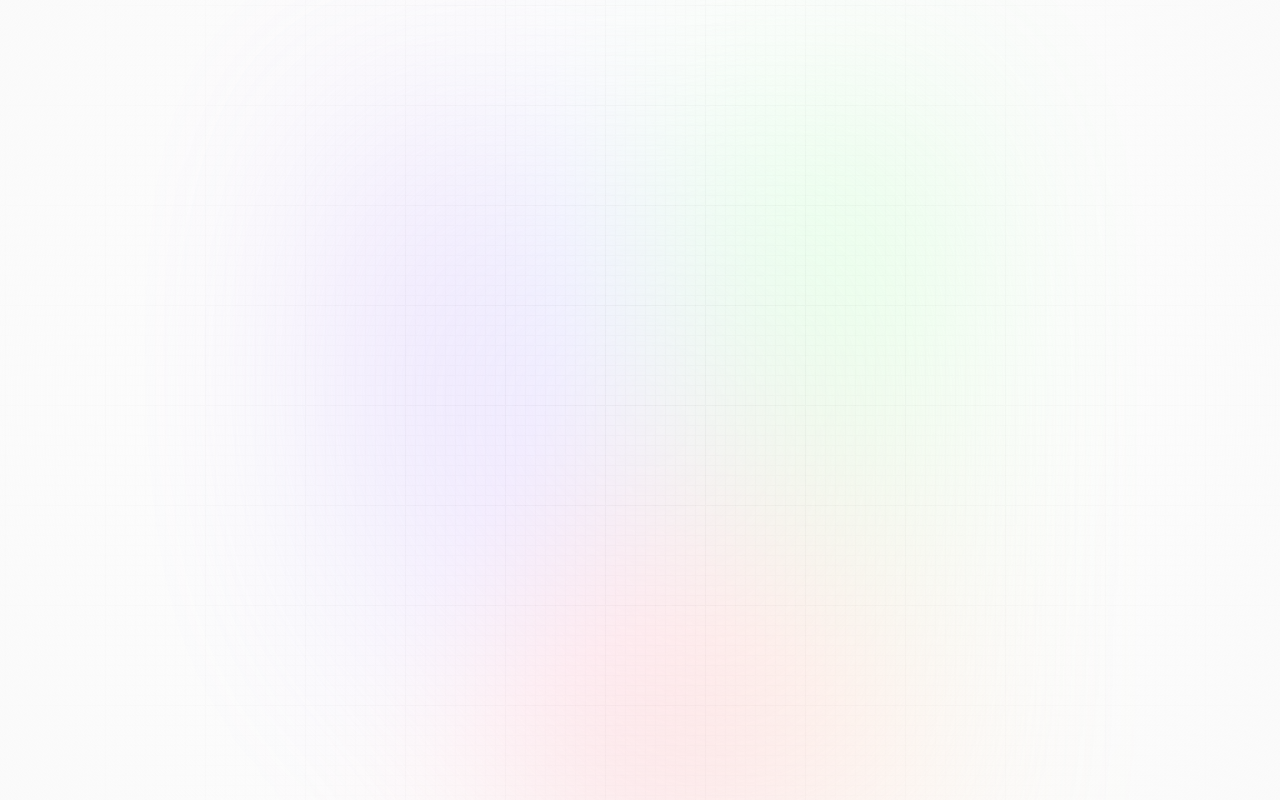
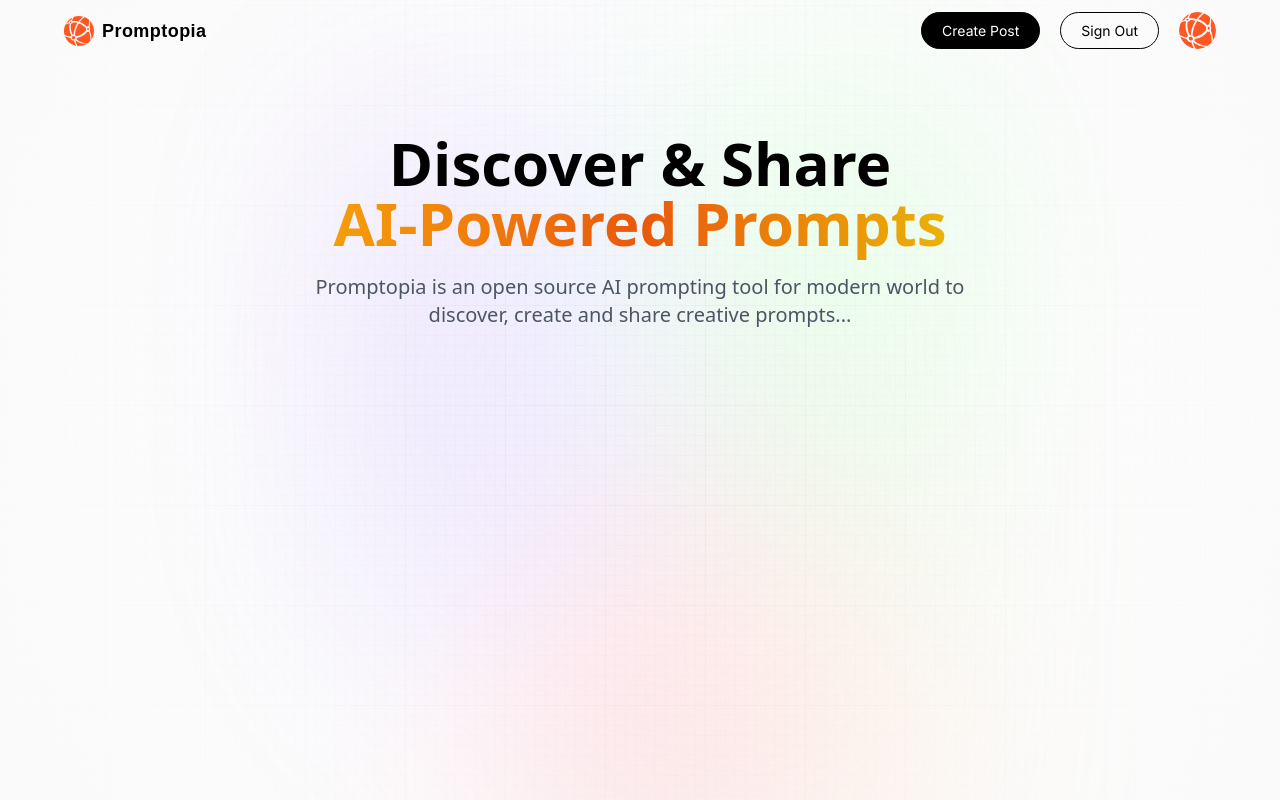
Before and after one commit to AmineElkhalidy/share, a Next.js app: page / in a window 1280 px wide. Built offline with nearby package versions, Linux system fonts and the light colour scheme.

Commit message:
Layout added!

```diff
--- a/app/layout.jsx
+++ b/app/layout.jsx
@@ -1,4 +1,6 @@
 import "@/styles/globals.css";
+import Nav from "@components/Nav";
+import Provider from "@components/Provider";
 
 export const metadata = {
   title: "Promptopia",
@@ -12,7 +14,11 @@
         <div className="main">
           <div className="gradient" />
         </div>
-        <main className="app">{children}</main>
+        <main className="app">
+          <Nav />
+          {/* <Provider /> */}
+          {children}
+        </main>
       </body>
     </html>
   );
--- a/app/page.jsx
+++ b/app/page.jsx
@@ -1,5 +1,22 @@
+import Feed from "@components/Feed";
+
 const Home = () => {
-  return <div> </div>;
+  return (
+    <section className="w-full flex-center flex-col">
+      <h1 className="head_text text-center">
+        Discover & Share <br className="max-md:hidden" />{" "}
+        <span className="orange_gradient text-center">AI-Powered Prompts</span>
+      </h1>
+
+      <p className="desc text-center">
+        Promptopia is an open source AI prompting tool for modern world to
+        discover, create and share creative prompts...
+      </p>
+
+      {/* Feed */}
+      <Feed />
+    </section>
+  );
 };
 
 export default Home;
--- /dev/null
+++ b/components/Feed.jsx
@@ -0,0 +1,7 @@
+import React from "react";
+
+const Feed = () => {
+  return <div></div>;
+};
+
+export default Feed;
--- /dev/null
+++ b/components/Form.jsx
@@ -0,0 +1,7 @@
+import React from "react";
+
+const Form = () => {
+  return <div>Form</div>;
+};
+
+export default Form;
--- /dev/null
+++ b/components/Nav.jsx
@@ -0,0 +1,53 @@
+"use client";
+
+import Link from "next/link";
+import Image from "next/image";
+
+import { useState, useEffect } from "react";
+import { signIn, signOut, useSession, getProviders } from "next-auth/react";
+
+const Nav = () => {
+  const isUserLoggedIn = true;
+  return (
+    <nav className="flex-between w-full mb-16 pt-3">
+      <Link href="/" className="flex gap-2 flex-center">
+        <Image
+          src="/assets/images/logo.svg"
+          className="object-contain"
+          width={30}
+          height={30}
+        />{" "}
+        <p className="logo_text">Promptopia</p>
+      </Link>
+
+      {/* Desktop Navigation */}
+      <div className="sm:flex hidden">
+        {isUserLoggedIn ? (
+          <div className="flex gap-3 md:gap-5">
+            <Link href="/create-prompt" className="black_btn">
+              Create Post
+            </Link>
+
+            <button className="outline_btn" type="button" onClick={signOut}>
+              Sign Out
+            </button>
+
+            <Link href="/profile">
+              <Image
+                src="/assets/images/logo.svg"
+                width={37}
+                height={37}
+                className="rounded-full"
+                alt="Profile"
+              />
+            </Link>
+          </div>
+        ) : (
+          <></>
+        )}
+      </div>
+    </nav>
+  );
+};
+
+export default Nav;
--- /dev/null
+++ b/components/Profile.jsx
@@ -0,0 +1,7 @@
+import React from "react";
+
+const Profile = () => {
+  return <div>Profile</div>;
+};
+
+export default Profile;
--- /dev/null
+++ b/components/PromptCard.jsx
@@ -0,0 +1,7 @@
+import React from "react";
+
+const PromptCard = () => {
+  return <div>PromptCard</div>;
+};
+
+export default PromptCard;
--- /dev/null
+++ b/components/Provider.jsx
@@ -0,0 +1,7 @@
+import React from "react";
+
+const Provider = () => {
+  return <div>Provider</div>;
+};
+
+export default Provider;
--- a/jsconfig.json
+++ b/jsconfig.json
@@ -1,7 +1,7 @@
 {
   "compilerOptions": {
     "paths": {
-      "@/*": ["./*"]
+      "@*": ["./*"]
     }
   }
 }
```
